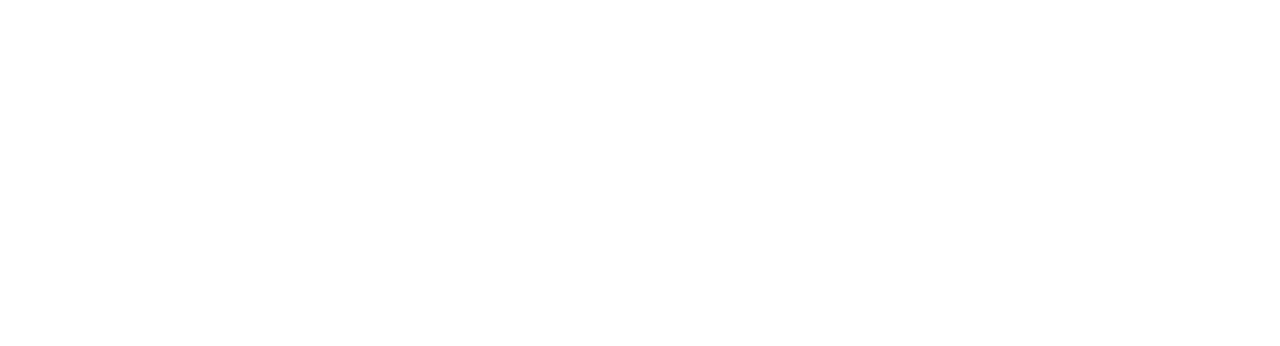
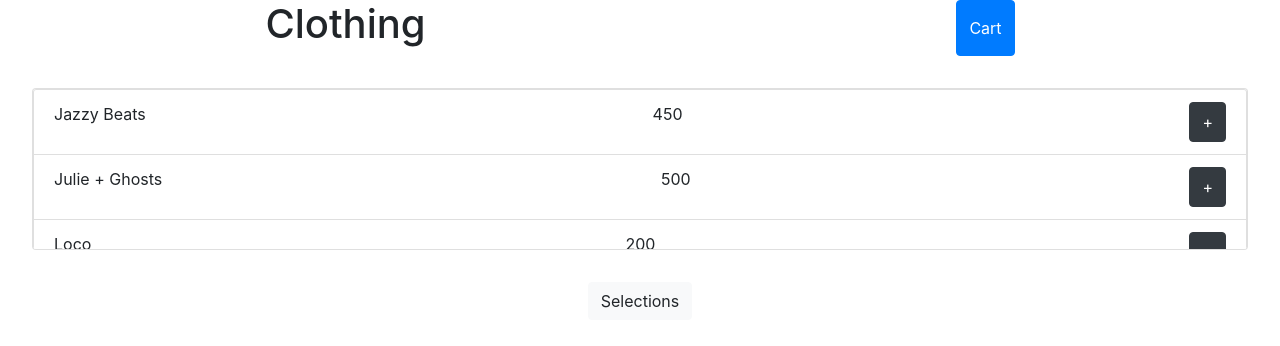
Before and after one commit to BioM404Error/BlockParty, a React (Create React App) app: page /selections/Clothing in a window 1280 px wide. Shown: the top 346 px of the page. Built offline with nearby package versions, Linux system fonts and the light colour scheme; the HTML template or start-up script is replaced by a standard one.

Commit message:
cart works need to add the various categories to the context so it can render different items depending on what page the user is on

```diff
--- a/src/App.js
+++ b/src/App.js
@@ -2,11 +2,15 @@
 import "./App.css";
 import SmallBusinessPage from "./components/SmallBusinessPage";
 import ThanksSmallBusiness from "./components/ThanksSmallBusiness";
+import SelectionsPage from "./components/SelectionsPage";
+import Category from "./components/Category";
+import GlobalState from "./context/GlobalState";
 
 import { BrowserRouter as Router, Switch, Route } from "react-router-dom";
 
 function App() {
   return (
+    <GlobalState>
       <div className="App">
         <Router>
           <Switch>
@@ -16,12 +20,34 @@
             <Route exact path="/smallbusiness">
               <SmallBusinessPage />
             </Route>
+            <Route exact path="/selections">
+              <SelectionsPage />
+            </Route>
+            <Route exact path="/selections/food">
+              <Category type="Food" />
+            </Route>
+            <Route exact path="/selections/cosmetics">
+              <Category type="Cosmetics" />
+            </Route>
+            <Route exact path="/selections/clothing">
+              <Category type="Clothing" />
+            </Route>
+            <Route exact path="/selections/entertainment">
+              <Category type="Entertainment" />
+            </Route>
+            <Route exact path="/payment">
+              <h1>Payments tbd...</h1>
+            </Route>
+            <Route exact path="/location">
+              <h1>Location tbd...</h1>
+            </Route>
             <Route exact path="/">
               <h1>Home Page TBD...</h1>
             </Route>
           </Switch>
         </Router>
       </div>
+    </GlobalState>
   );
 }
 
--- /dev/null
+++ b/src/components/Cart.js
@@ -0,0 +1,40 @@
+import React, { useContext, useEffect } from "react";
+import ShopContext from "../context/shop-context";
+import ListGroup from "react-bootstrap/ListGroup";
+import Button from "react-bootstrap/Button";
+
+export default function Cart(props) {
+  const context = useContext(ShopContext);
+
+  useEffect(() => {
+    console.log(context);
+  }, []);
+
+  return (
+    <React.Fragment>
+      <div>
+        {context.cart.length <= 0 && <p> The cart is empty :( </p>}
+        <ListGroup>
+          {context.cart.map((cartItem) => (
+            <ListGroup.Item key={cartItem.id}>
+              <div>
+                <strong>{cartItem.name}</strong> - ${cartItem.price} (
+                {cartItem.quantity})
+              </div>
+              <div>
+                <Button
+                  onClick={context.removeProductFromCart.bind(
+                    this,
+                    cartItem.id
+                  )}
+                >
+                  Remove from Cart
+                </Button>
+              </div>
+            </ListGroup.Item>
+          ))}
+        </ListGroup>
+      </div>
+    </React.Fragment>
+  );
+}
--- /dev/null
+++ b/src/components/Category.js
@@ -0,0 +1,58 @@
+import React from "react";
+import Button from "react-bootstrap/Button";
+import { Link } from "react-router-dom";
+import Modal from "react-bootstrap/Modal";
+import { useState } from "react";
+import Option from "./Option";
+import Card from "react-bootstrap/Card";
+import ListGroup from "react-bootstrap/ListGroup";
+import ShopContext from "../context/shop-context";
+import Cart from "./Cart";
+
+export default function Category(props) {
+  const [show, setShow] = useState(false);
+  const handleClose = () => {
+    setShow(false);
+  };
+
+  const handleShow = () => setShow(true);
+
+  return (
+    <ShopContext.Consumer>
+      {(context) => (
+        <React.Fragment>
+          <div style={{ display: "flex", justifyContent: "space-around" }}>
+            <h1>{props.type}</h1>
+            <Button variant="primary" onClick={handleShow}>
+              Cart
+            </Button>
+          </div>
+          <Card style={{ margin: "2rem" }}>
+            <ListGroup style={{ overflow: "auto", height: "10rem" }}>
+              {context.products.map((option) => (
+                <ListGroup.Item>
+                  <Option
+                    name={option.name}
+                    price={option.price}
+                    onClick={context.addProductToCart.bind(this, option)}
+                  />
+                </ListGroup.Item>
+              ))}
+            </ListGroup>
+          </Card>
+          <Button variant="light" as={Link} to="/selections">
+            Selections
+          </Button>
+          <Modal show={show} onHide={handleClose}>
+            <Modal.Header closeButton>
+              <Modal.Title>Cart</Modal.Title>
+            </Modal.Header>
+            <Modal.Body>
+              <Cart />
+            </Modal.Body>
+          </Modal>
+        </React.Fragment>
+      )}
+    </ShopContext.Consumer>
+  );
+}
--- /dev/null
+++ b/src/components/Option.js
@@ -0,0 +1,14 @@
+import React from "react";
+import Button from "react-bootstrap/Button";
+
+export default function Option({ name, price, onClick }) {
+  return (
+    <span style={{ display: "flex", justifyContent: "space-between" }}>
+      <p>{name}</p>
+      <p>{price}</p>
+      <Button variant="dark" onClick={onClick}>
+        +
+      </Button>
+    </span>
+  );
+}
--- /dev/null
+++ b/src/components/SelectionsPage.js
@@ -0,0 +1,33 @@
+import React from "react";
+import Card from "react-bootstrap/Card";
+import Button from "react-bootstrap/Button";
+import { Link } from "react-router-dom";
+
+export default function SelectionPage() {
+  return (
+    <div>
+      <h1>Selections</h1>
+      <Card>
+        <Button variant="secondary" as={Link} to="/selections/entertainment">
+          Entertainment
+        </Button>
+        <Button variant="light" as={Link} to="/selections/food">
+          Food
+        </Button>
+        <Button variant="secondary" as={Link} to="/selections/clothing">
+          Clothing
+        </Button>
+        <Button variant="light" as={Link} to="/selections/cosmetics">
+          Cosmetics
+        </Button>
+      </Card>
+
+      <Button variant="secondary" as={Link} to="/location">
+        Back
+      </Button>
+      <Button variant="primary" as={Link} to="/payment">
+        Payment
+      </Button>
+    </div>
+  );
+}
--- /dev/null
+++ b/src/context/GlobalState.js
@@ -0,0 +1,40 @@
+import React, { useReducer } from "react";
+import ShopContext from "./shop-context";
+import { shopReducer, ADD_PRODUCT, REMOVE_PRODUCT } from "./reducers";
+
+const GlobalState = (props) => {
+  const products = [
+    { id: "1a", name: "Jazzy Beats", price: 450.0 },
+    { id: "2a", name: "Julie + Ghosts", price: 500.0 },
+    { id: "3a", name: "Loco", price: 200.0 },
+    { id: "4a", name: "Zay Beats", price: 1000.0 },
+  ];
+  const [cartState, dispatch] = useReducer(shopReducer, { cart: [] });
+
+  const addProductToCart = (product) => {
+    setTimeout(() => {
+      dispatch({ type: ADD_PRODUCT, product: product });
+    }, 700);
+  };
+
+  const removeProductFromCart = (productId) => {
+    setTimeout(() => {
+      dispatch({ type: REMOVE_PRODUCT, productId: productId });
+    }, 700);
+  };
+
+  return (
+    <ShopContext.Provider
+      value={{
+        products: products,
+        cart: cartState.cart,
+        addProductToCart: addProductToCart,
+        removeProductFromCart: removeProductFromCart,
+      }}
+    >
+      {props.children}
+    </ShopContext.Provider>
+  );
+};
+
+export default GlobalState;
--- /dev/null
+++ b/src/context/reducers.js
@@ -0,0 +1,50 @@
+export const ADD_PRODUCT = "ADD_PRODUCT";
+export const REMOVE_PRODUCT = "REMOVE_PRODUCT";
+
+const addProductToCart = (product, state) => {
+  const updatedCart = [...state.cart];
+  const updatedItemIndex = updatedCart.findIndex(
+    (item) => item.id === product.id
+  );
+
+  if (updatedItemIndex < 0) {
+    updatedCart.push({ ...product, quantity: 1 });
+  } else {
+    const updatedItem = {
+      ...updatedCart[updatedItemIndex],
+    };
+    updatedItem.quantity++;
+    updatedCart[updatedItemIndex] = updatedItem;
+  }
+  return { ...state, cart: updatedCart };
+};
+
+const removeProductFromCart = (productId, state) => {
+  console.log("Removing product with id: " + productId);
+  const updatedCart = [...state.cart];
+  const updatedItemIndex = updatedCart.findIndex(
+    (item) => item.id === productId
+  );
+
+  const updatedItem = {
+    ...updatedCart[updatedItemIndex],
+  };
+  updatedItem.quantity--;
+  if (updatedItem.quantity <= 0) {
+    updatedCart.splice(updatedItemIndex, 1);
+  } else {
+    updatedCart[updatedItemIndex] = updatedItem;
+  }
+  return { ...state, cart: updatedCart };
+};
+
+export const shopReducer = (state, action) => {
+  switch (action.type) {
+    case ADD_PRODUCT:
+      return addProductToCart(action.product, state);
+    case REMOVE_PRODUCT:
+      return removeProductFromCart(action.productId, state);
+    default:
+      return state;
+  }
+};
--- /dev/null
+++ b/src/context/shop-context.js
@@ -0,0 +1,13 @@
+import React from "react";
+
+export default React.createContext({
+  products: [
+    { id: "1a", name: "Jazzy Beats", price: 450.0 },
+    { id: "2a", name: "Julie + Ghosts", price: 500.0 },
+    { id: "3a", name: "Loco", price: 200.0 },
+    { id: "4a", name: "Zay Beats", price: 1000.0 },
+  ],
+  cart: [],
+  addProductToCart: (product) => {},
+  removeProductFromCart: (productId) => {},
+});
```
Lines whose indentation alone changed are shown as unchanged.
